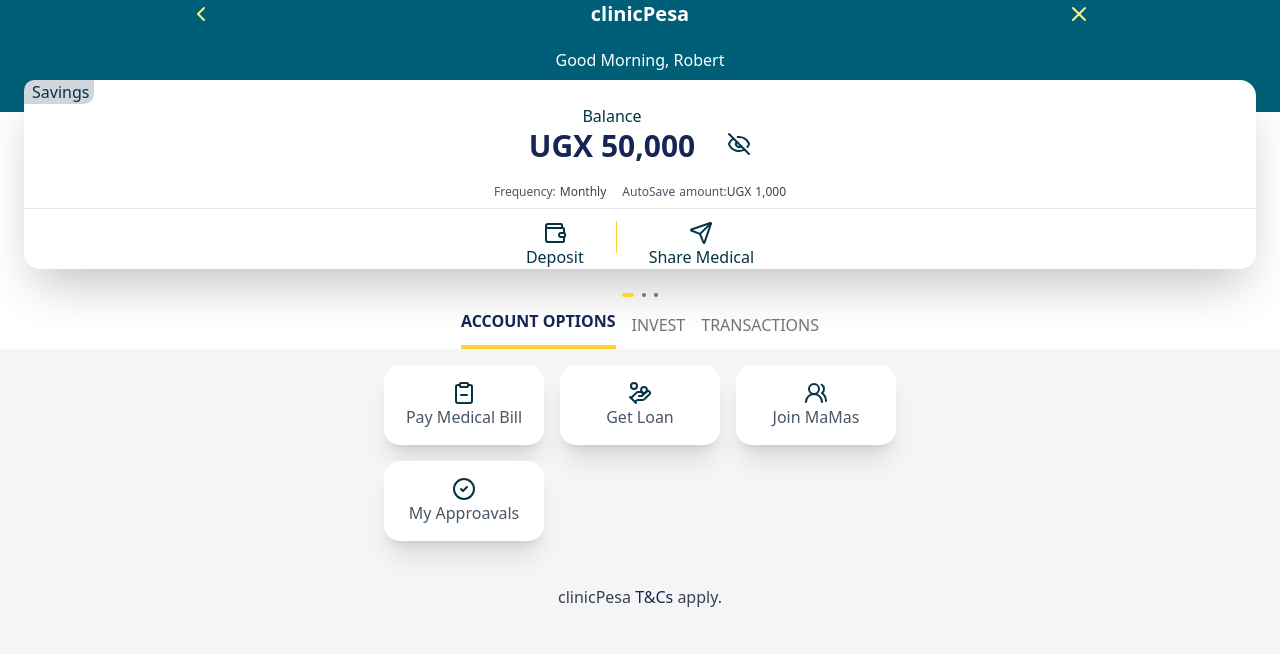
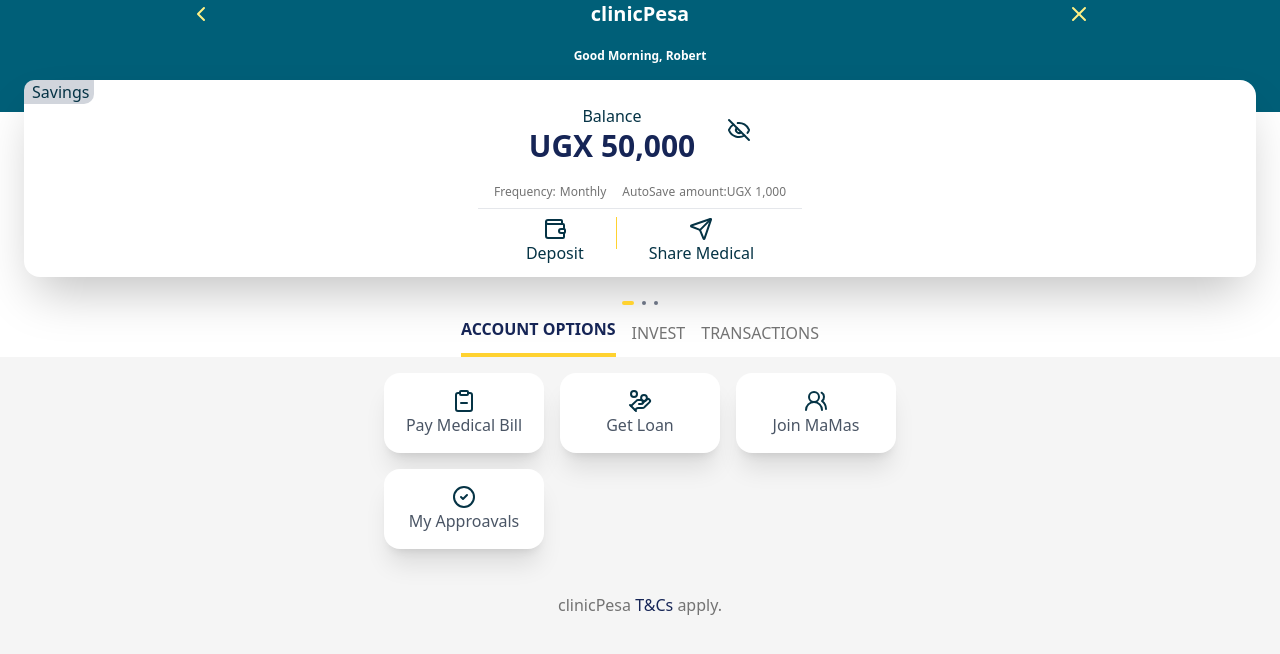
Before and after one commit to isaacmatovu/clinicpesa, a React (Vite) app: page / in a window 1280 px wide. Shown: the top 654 px of the page. Built offline with nearby package versions, Linux system fonts and the light colour scheme.

Commit message:
reduced bottom border width

```diff
--- a/src/components/accountoption/accountOption.tsx
+++ b/src/components/accountoption/accountOption.tsx
@@ -18,7 +18,7 @@
         </div>
       </div>
       <div className="flex justify-center items-center mt-11">
-        <p className="text-gray-700">
+        <p className="text-neutral-500">
           clinicPesa <span className="text-blue-950 font-medium">T&Cs </span>
           apply.
         </p>
--- a/src/components/header/header.tsx
+++ b/src/components/header/header.tsx
@@ -9,7 +9,7 @@
         <X className="text-yellow-200" />
       </div>
       <div className="text-center justify-center py-5">
-        <p>Good Morning, Robert</p>
+        <p className=" text-xs font-bold">Good Morning, Robert</p>
       </div>
     </div>
   );
--- a/src/components/infocard/infoCard.tsx
+++ b/src/components/infocard/infoCard.tsx
@@ -7,32 +7,34 @@
         <div className="pl-2 bg-gray-300 w-[70px]  rounded-br-[10px] rounded-tl-[10px]">
           <p className="text-cyan-950 font-medium">Savings</p>
         </div>
-        <div className="flex justify-center items-end">
+        <div className="flex justify-center items-center">
           <div className="flex flex-col justify-center items-center">
-            <p className="text-cyan-950 font-medium">Balance</p>
+            <p className="text-cyan-950 font-medium mx-auto">Balance</p>
             <p className="text-blue-950 text-3xl font-bold">UGX 50,000</p>
           </div>
           <div className="flex justify-self-end items-end ml-8 mb-2">
             <EyeOff className="text-cyan-950" />
           </div>
         </div>
-        <div className="flex justify-center gap-4 items-center mt-5 border-b-[0.5px] border-gray-200 pb-2">
-          <div className="flex gap-1">
-            <p className="text-gray-600 text-xs">Frequency:</p>
-            <p className="text-neutral-700 font-medium text-xs">Monthly</p>
-          </div>
-          <div className="flex ">
-            <div className="text-gray-600 flex gap-1">
-              <p className="text-xs">AutoSave</p>
-              <p className="text-xs">amount:</p>
+        <div className="flex justify-center gap-4 items-center mt-5">
+          <div className="flex justify-center gap-4 items-center border-b-[0.5px] border-gray-200 pb-2 px-4">
+            <div className="flex gap-1">
+              <p className="text-neutral-500 text-xs">Frequency:</p>
+              <p className="text-neutral-500 font-medium text-xs">Monthly</p>
             </div>
-            <div className="text-neutral-700 font-medium flex gap-1">
-              <p className="text-xs">UGX </p>
-              <p className="text-xs">1,000</p>
+            <div className="flex">
+              <div className="text-gray-600 flex gap-1">
+                <p className="text-xs text-neutral-500">AutoSave</p>
+                <p className="text-xs text-neutral-500">amount:</p>
+              </div>
+              <div className="text-neutral-700 font-medium flex gap-1">
+                <p className="text-xs text-neutral-500">UGX </p>
+                <p className="text-xs text-neutral-500">1,000</p>
+              </div>
             </div>
           </div>
         </div>
-        <div className="flex justify-center my-3">
+        <div className="flex justify-center mt-2 pb-3">
           <div className="flex flex-col justify-center items-center mr-8">
             <Wallet className="text-cyan-950" />
             <p className="text-cyan-950 font-medium">Deposit</p>
```
